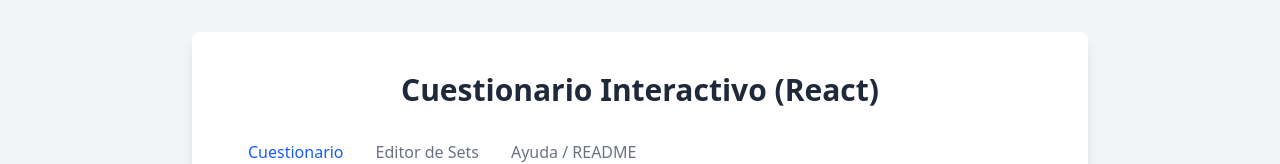
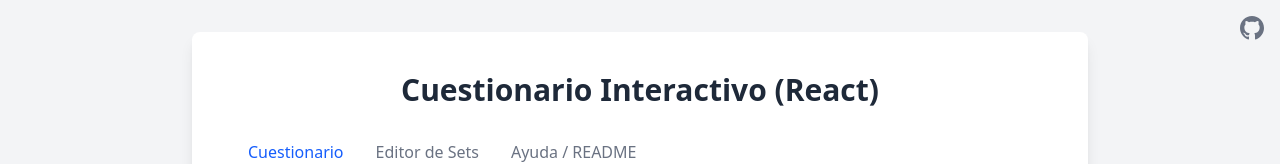
Before and after one commit to Joacohbc/study-builder, a React (Vite) app: page / in a window 1280 px wide. Shown: the top 164 px of the page. Built offline with nearby package versions, Linux system fonts and the light colour scheme.

Commit message:
feat: Add GitHub link with icon to the main app component

```diff
--- a/src/App.jsx
+++ b/src/App.jsx
@@ -3,6 +3,14 @@
 import QuizTab from './components/QuizTab';
 import EditorTab from './components/EditorTab';
 import HelpTab from './components/HelpTab';
+
+// --- GitHub Icon SVG ---
+const GitHubIcon = () => (
+    <svg xmlns="http://www.w3.org/2000/svg" width="24" height="24" viewBox="0 0 24 24" fill="currentColor">
+        <path d="M12 0c-6.626 0-12 5.373-12 12 0 5.302 3.438 9.8 8.207 11.387.599.111.793-.261.793-.577v-2.234c-3.338.726-4.033-1.416-4.033-1.416-.546-1.387-1.333-1.756-1.333-1.756-1.089-.745.083-.729.083-.729 1.205.084 1.839 1.237 1.839 1.237 1.07 1.834 2.807 1.304 3.492.997.107-.775.418-1.305.762-1.604-2.665-.305-5.467-1.334-5.467-5.931 0-1.311.469-2.381 1.236-3.221-.124-.303-.535-1.524.117-3.176 0 0 1.008-.322 3.301 1.23.957-.266 1.983-.399 3.003-.404 1.02.005 2.047.138 3.006.404 2.291-1.552 3.297-1.23 3.297-1.23.653 1.653.242 2.874.118 3.176.77.84 1.235 1.911 1.235 3.221 0 4.609-2.807 5.624-5.479 5.921.43.372.823 1.102.823 2.222v3.293c0 .319.192.694.801.576 4.765-1.589 8.199-6.086 8.199-11.386 0-6.627-5.373-12-12-12z"/>
+    </svg>
+);
+
 
 // --- Main App Component ---
 function App() {
@@ -183,8 +191,20 @@
     }
 
     return (
-        // Main container
-        <div className="bg-gray-100 font-sans p-4 md:p-8 min-h-screen">
+        // Main container - Added relative positioning
+        <div className="bg-gray-100 font-sans p-4 md:p-8 min-h-screen relative">
+            {/* GitHub Link - Added */}
+            <a
+                href="https://github.com/Joacohbc/study-builder"
+                target="_blank"
+                rel="noopener noreferrer"
+                title="Ver Repositorio en GitHub"
+                className="absolute top-4 right-4 text-gray-500 hover:text-gray-800 transition-colors duration-200 z-10"
+                aria-label="GitHub Repository"
+            >
+                <GitHubIcon />
+            </a>
+
             {/* Centered content card */}
             <div className="max-w-4xl mx-auto bg-white p-6 md:p-10 rounded-lg shadow-lg">
                 {/* App Title - Updated */}
```
